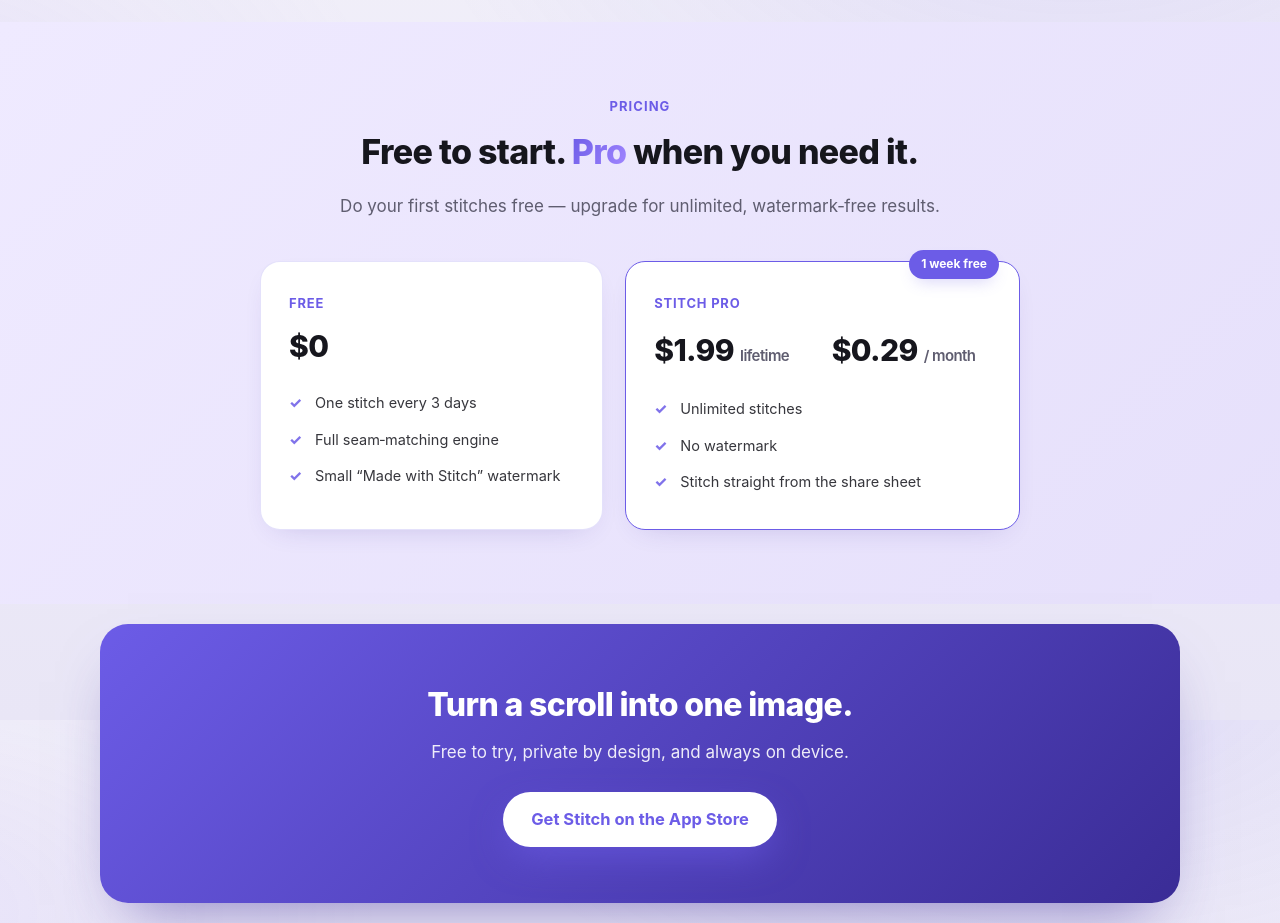
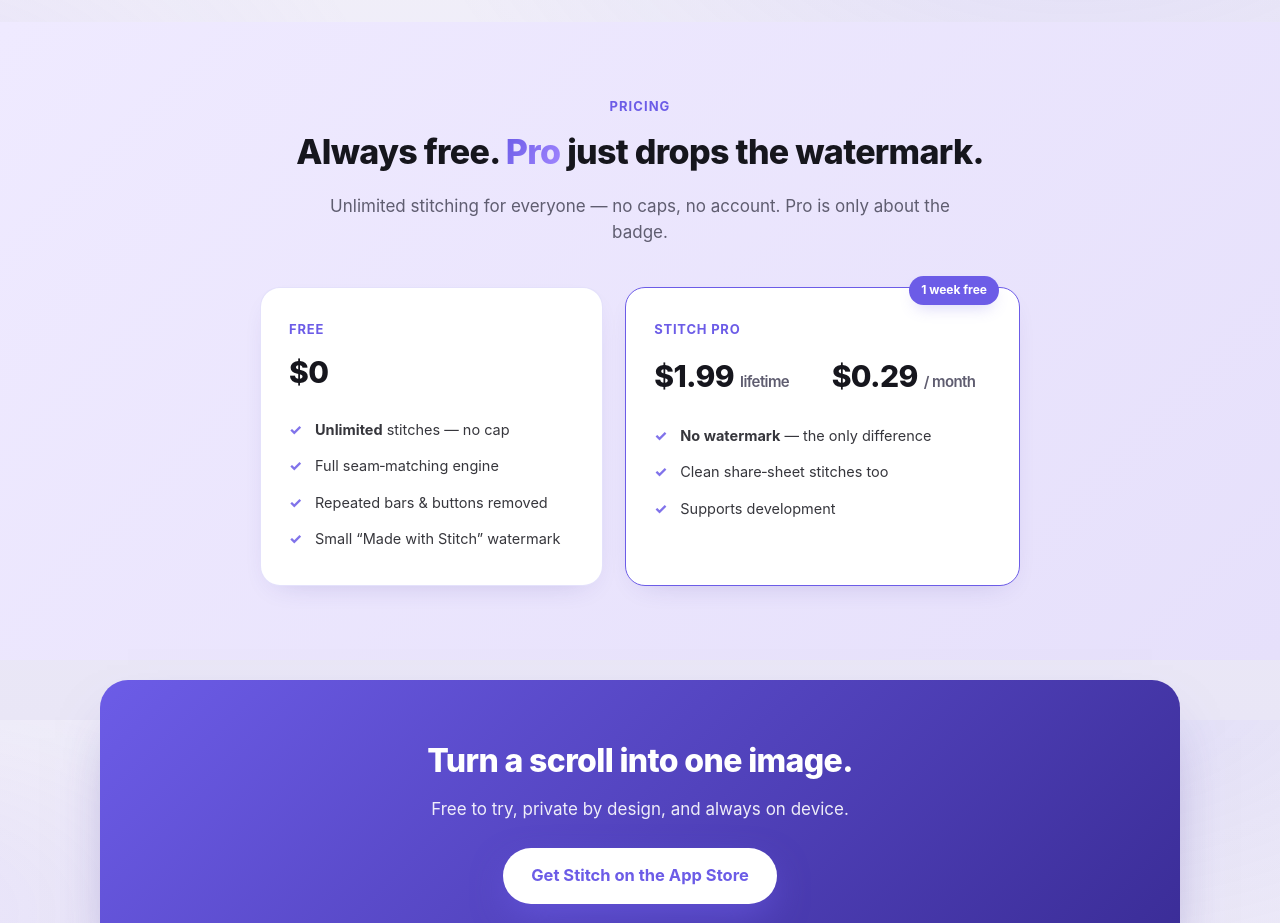
Before and after one commit to moshed/stitch, a plain HTML site: page index.html in a window 1280 px wide. Shown: the part 4080-5003 px from the top of the page. Drawn offline with Linux system fonts and the light colour scheme.

Commit message:
Free tier is now unlimited; Pro only removes the watermark

```diff
--- a/index.html
+++ b/index.html
@@ -409,15 +409,16 @@
   <section id="pricing" class="price-band">
     <div class="wrap center">
       <p class="eyebrow">Pricing</p>
-      <h2>Free to start. <span class="accent">Pro</span> when you need it.</h2>
-      <p class="sub">Do your first stitches free — upgrade for unlimited, watermark‑free results.</p>
+      <h2>Always free. <span class="accent">Pro</span> just drops the watermark.</h2>
+      <p class="sub">Unlimited stitching for everyone — no caps, no account. Pro is only about the badge.</p>
       <div class="prices" style="text-align:left;">
         <div class="price reveal">
           <span class="tag">Free</span>
           <div class="amt">$0</div>
           <ul>
-            <li>One stitch every 3 days</li>
+            <li><b>Unlimited</b> stitches — no cap</li>
             <li>Full seam‑matching engine</li>
+            <li>Repeated bars &amp; buttons removed</li>
             <li>Small “Made with Stitch” watermark</li>
           </ul>
         </div>
@@ -429,9 +430,9 @@
             <div><div class="amt">$0.29 <small>/ month</small></div></div>
           </div>
           <ul>
-            <li>Unlimited stitches</li>
-            <li>No watermark</li>
-            <li>Stitch straight from the share sheet</li>
+            <li><b>No watermark</b> — the only difference</li>
+            <li>Clean share‑sheet stitches too</li>
+            <li>Supports development</li>
           </ul>
         </div>
       </div>
```
Also changed, not shown: support.html (+1 -1 lines), asc/2_result.png (added), asc/3_history.png (renamed from asc/2_history.png), asc/3_pro.png (deleted), asc/4_features.png (added), asc/4_settings.png (deleted).
